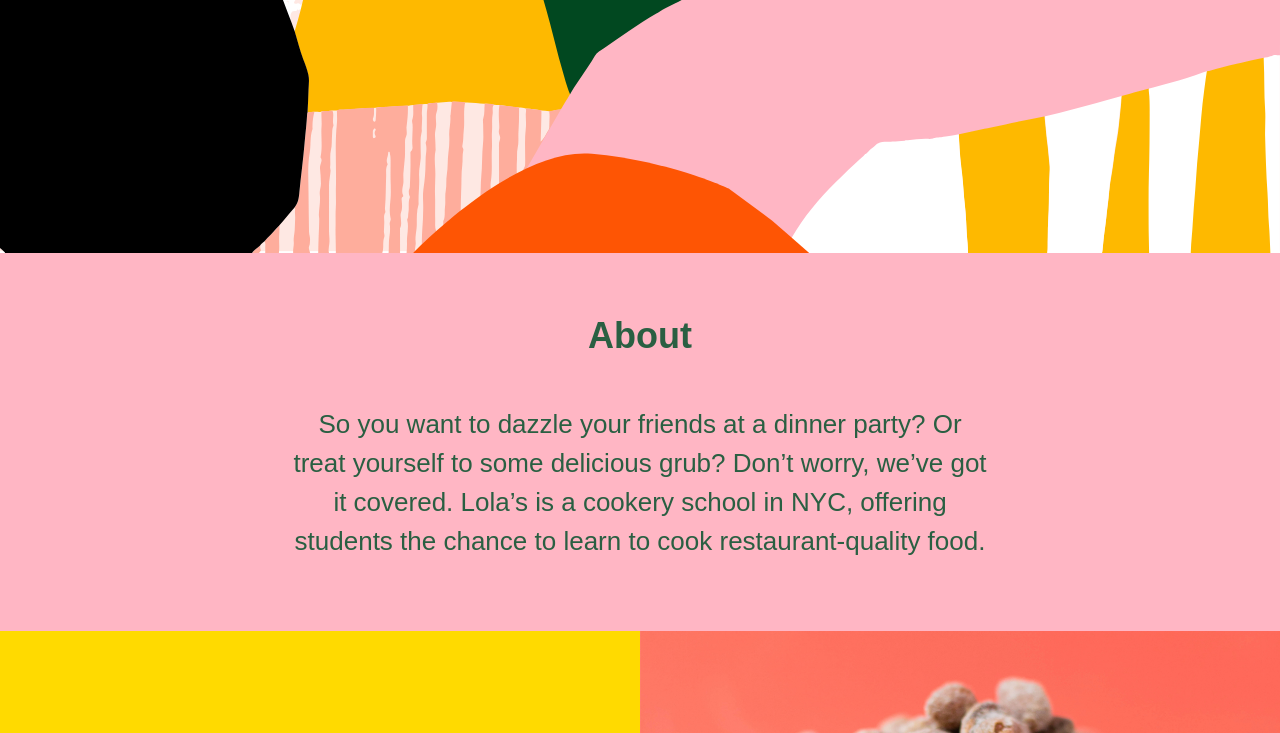
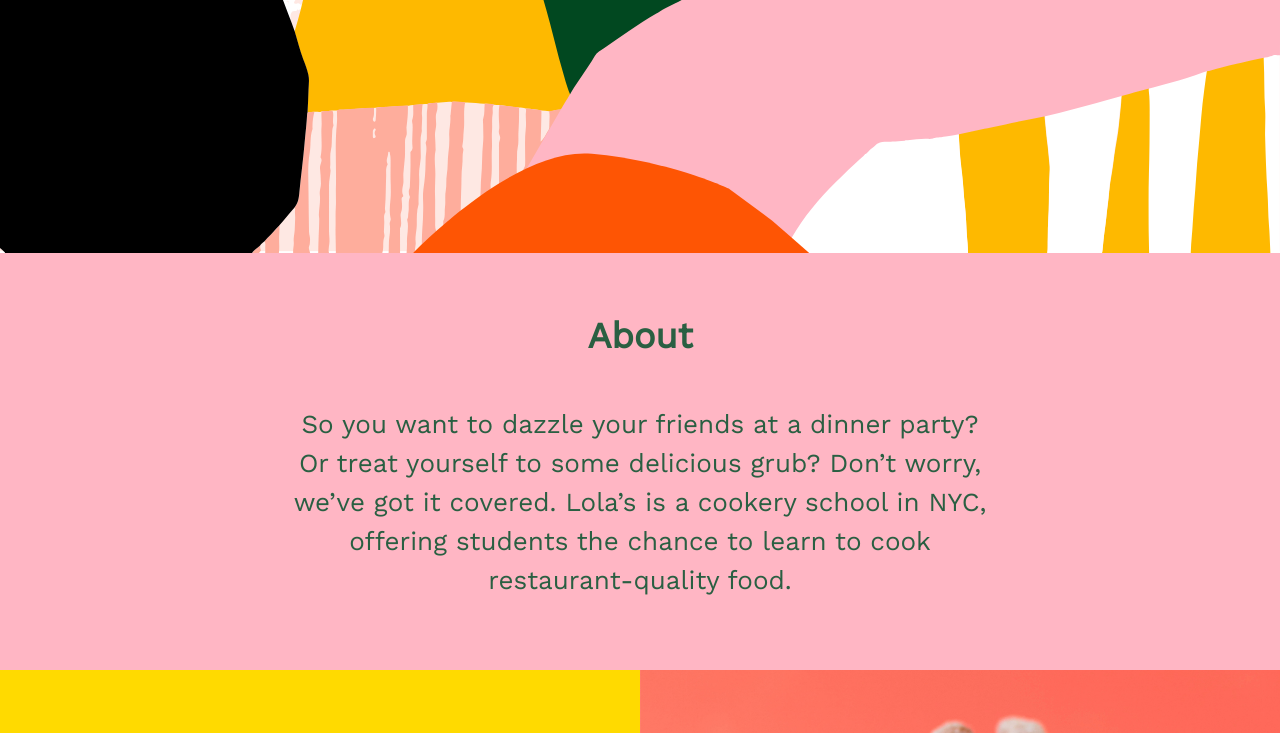
Before and after one commit to bgrigs/Lola-s, a plain HTML site: page index.html in a window 1280 px wide. Shown: the part 527-1260 px from the top of the page. Drawn offline with nearby package versions, Linux system fonts and the light colour scheme.

Commit message:
Find font filepath

```diff
--- a/index.html
+++ b/index.html
@@ -6,7 +6,7 @@
 		<meta http-equiv="X-UA-Compatible" content="IE=edge">
 		<meta name="viewport" content="width=device-width, initial-scale=1">
 		<title>Lola's</title>
-		<link rel="stylesheet" href="Styles/_fonts.css">
+		<link rel="stylesheet" href="Styles/fonts.css">
 		<link rel="stylesheet" href="Styles/style.css">
 	</head>
 	<body>
```
